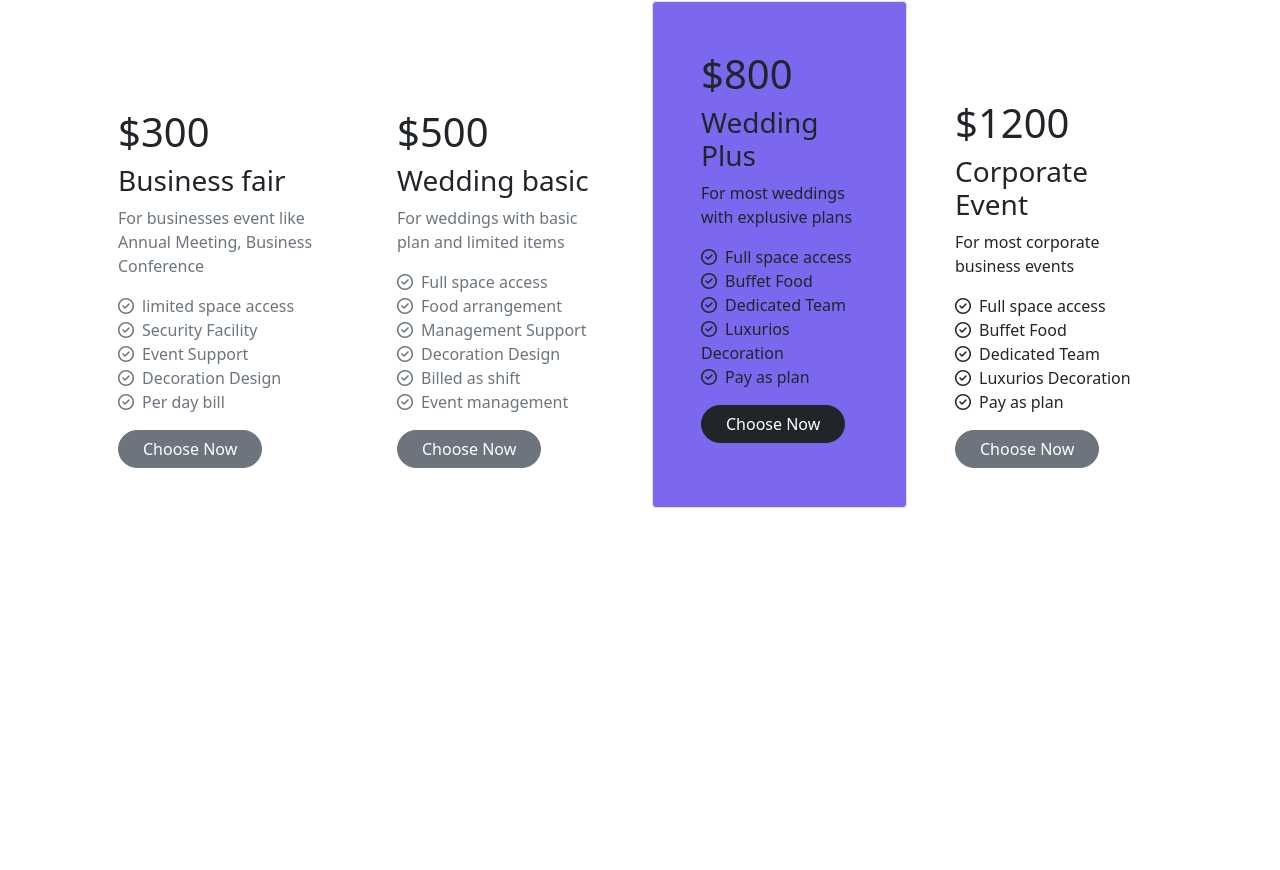
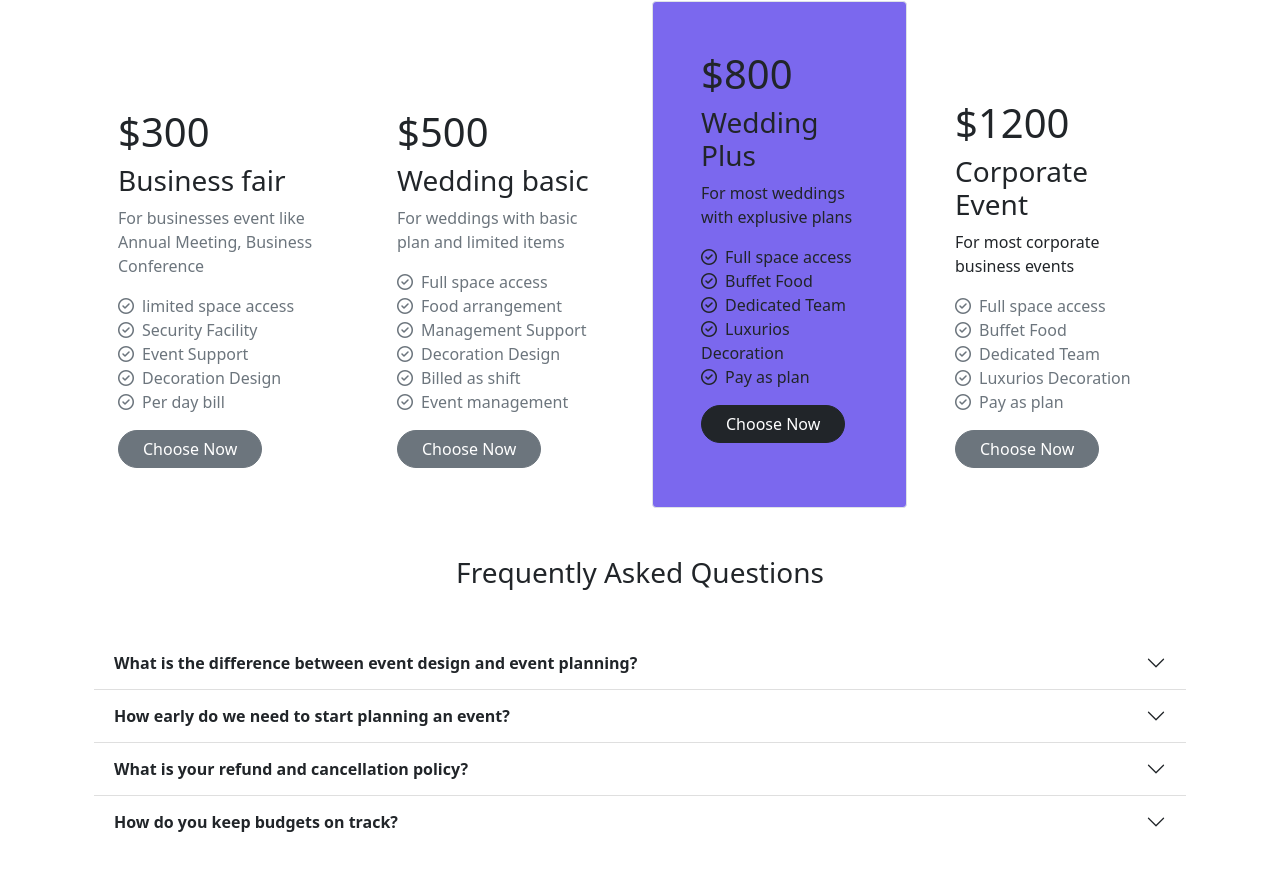
Before and after one commit to anika-aurony/convention-center, a plain HTML site: page index.html in a window 1280 px wide. Shown: the part 706-1576 px from the top of the page. Before the commit the page ends 1262 px from the top, so only its background shows below. Drawn offline with nearby package versions, Linux system fonts and the light colour scheme.

Commit message:
FAQ done

```diff
--- a/index.html
+++ b/index.html
@@ -119,16 +119,65 @@
                       <h1>$1200</h1>
                         <h3>Corporate Event</h3>
                         <p>For most corporate business events</p>
-                        <span ><i class="far fa-check-circle me-2"></i>Full space access</span><br>
-                        <span><i class="far fa-check-circle me-2"></i>Buffet Food </span><br>
-                        <span><i class="far fa-check-circle me-2"></i>Dedicated Team</span><br>
-                        <span><i class="far fa-check-circle me-2"></i>Luxurios Decoration</span><br>
-                        <span><i class="far fa-check-circle me-2"></i>Pay as plan</span><br>
+                        <span class="text-secondary" ><i class="far fa-check-circle me-2"></i>Full space access</span><br>
+                        <span class="text-secondary"><i class="far fa-check-circle me-2"></i>Buffet Food </span><br>
+                        <span class="text-secondary"><i class="far fa-check-circle me-2"></i>Dedicated Team</span><br>
+                        <span class="text-secondary"><i class="far fa-check-circle me-2"></i>Luxurios Decoration</span><br>
+                        <span class="text-secondary"><i class="far fa-check-circle me-2"></i>Pay as plan</span><br>
                         <button type="button" class="btn btn-secondary my-3 rounded-pill px-4">Choose Now</button>
                     </div>
                   </div>
                 </div>
               </div>
+        </section>
+        <section class="container my-5">
+          <h3 class="text-center">Frequently Asked Questions</h3>
+          <div class="container my-5">
+            <div class="accordion accordion-flush" id="accordionFlushExample">
+              <div class="accordion-item">
+                <h2 class="accordion-header" id="flush-headingOne">
+                  <button class="accordion-button collapsed fw-bolder" type="button" data-bs-toggle="collapse" data-bs-target="#flush-collapseOne" aria-expanded="false" aria-controls="flush-collapseOne">
+                    What is the difference between event design and event planning?
+                  </button>
+                </h2>
+                <div id="flush-collapseOne" class="accordion-collapse collapse" aria-labelledby="flush-headingOne" data-bs-parent="#accordionFlushExample">
+                  <div class="accordion-body text-secondary">Event design and event planning work hand in hand to deliver a successful event. Events by Knight offer tailor made events. This means we incorporate both event design and event planning to create that perfect event. </div>
+                </div>
+              </div>
+              <div class="accordion-item">
+                <h2 class="accordion-header" id="flush-headingTwo">
+                  <button class="accordion-button collapsed fw-bolder" type="button" data-bs-toggle="collapse" data-bs-target="#flush-collapseTwo" aria-expanded="false" aria-controls="flush-collapseTwo">
+                    How early do we need to start planning an event?
+
+                  </button>
+                </h2>
+                <div id="flush-collapseTwo" class="accordion-collapse collapse" aria-labelledby="flush-headingTwo" data-bs-parent="#accordionFlushExample">
+                  <div class="accordion-body text-secondary">We recommend atleast before 6months to book the hall, subject to the availabilty. We believe in first come first serve.</div>
+                </div>
+              </div>
+              <div class="accordion-item">
+                <h2 class="accordion-header" id="flush-headingThree">
+                  <button class="accordion-button collapsed fw-bolder" type="button" data-bs-toggle="collapse" data-bs-target="#flush-collapseThree" aria-expanded="false" aria-controls="flush-collapseThree">
+                    What is your refund and cancellation policy?
+                  </button>
+                </h2>
+                <div id="flush-collapseThree" class="accordion-collapse collapse" aria-labelledby="flush-headingThree" data-bs-parent="#accordionFlushExample">
+                  <div class="accordion-body text-secondary">If you want cancel the booking and want to refund the money then you have to inform before 24hrs of the event. Otherwise we will charge 20% of the booking money.</div>
+                </div>
+              </div>
+              <div class="accordion-item">
+                <h2 class="accordion-header" id="flush-headingThree">
+                  <button class="accordion-button collapsed fw-bolder" type="button" data-bs-toggle="collapse" data-bs-target="#flush-collapseThree" aria-expanded="false" aria-controls="flush-collapseThree">
+                    How do you keep budgets on track?
+                  </button>
+                </h2>
+                <div id="flush-collapseThree" class="accordion-collapse collapse" aria-labelledby="flush-headingThree" data-bs-parent="#accordionFlushExample">
+                  <div class="accordion-body text-secondary">We will do the survey of all the items you required before 1month and will inform you the final budgets</div>
+                </div>
+              </div>
+            </div>
+          </div>
+
         </section>
 
     </main>
```
